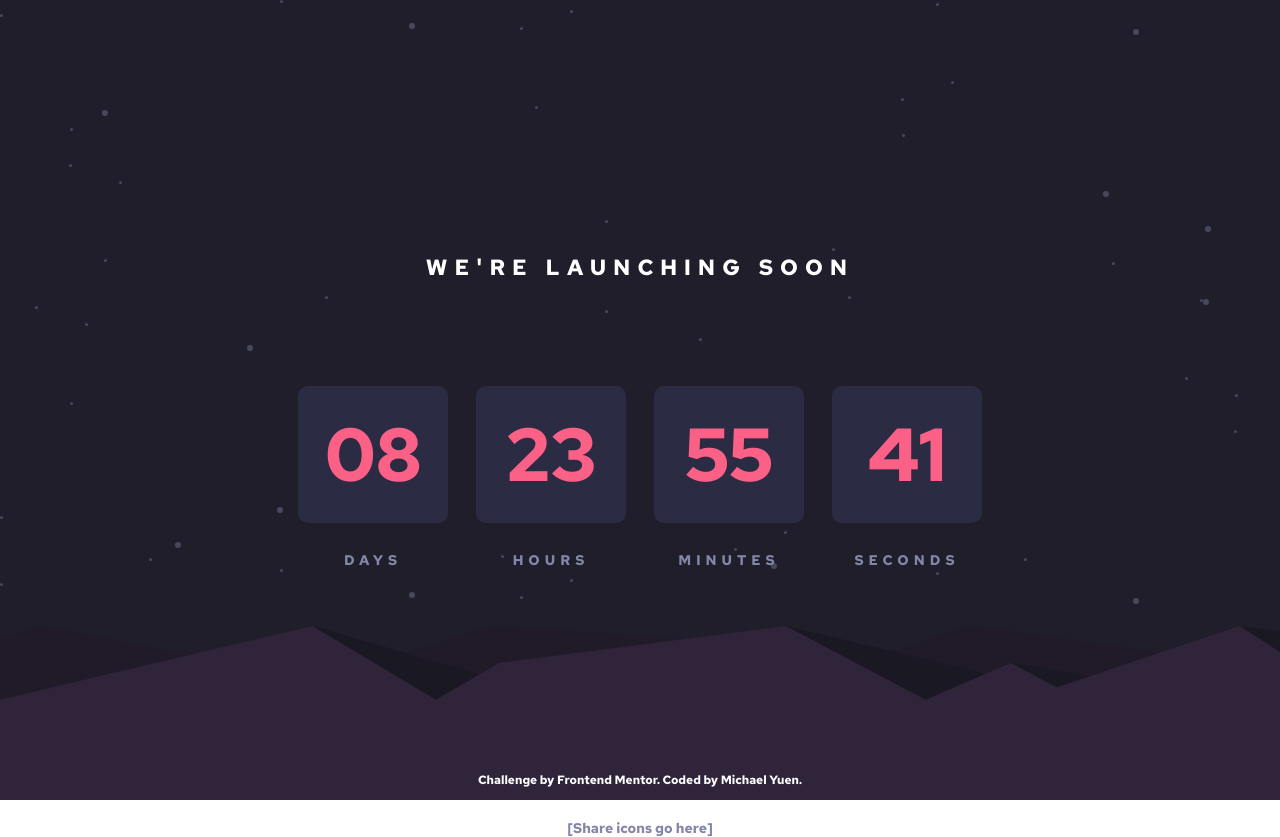
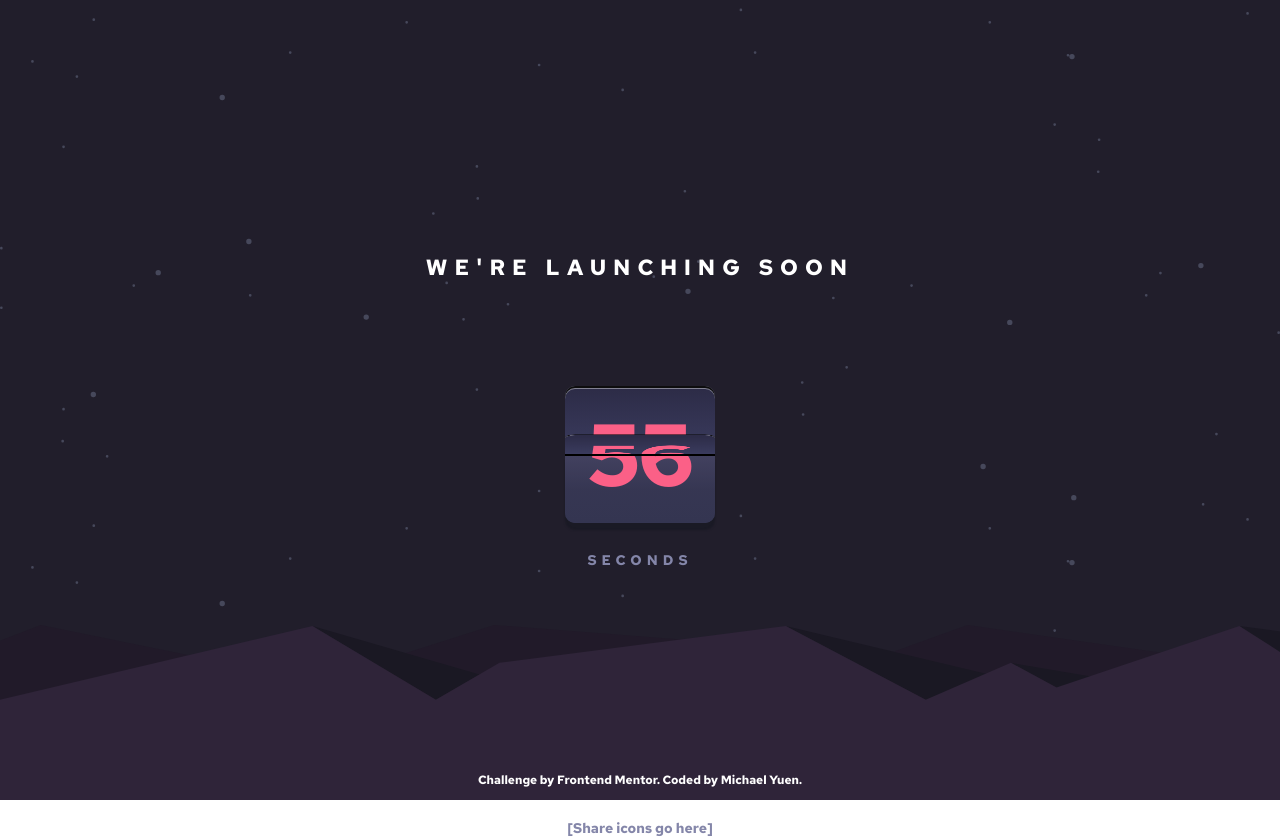
Before and after one commit to michaelyuen/launch-countdown-timer, a Next.js app: page / in a window 1280 px wide. Built offline with nearby package versions, Linux system fonts and the light colour scheme.

Commit message:
Update refactored FlippingNumber

```diff
--- /dev/null
+++ b/babel.config.json
@@ -0,0 +1,4 @@
+{
+  "presets": ["next/babel"],
+  "plugins": [["styled-components", { "ssr": true }]]
+}
--- a/components/Countdown.js
+++ b/components/Countdown.js
@@ -1,4 +1,7 @@
+import { useEffect, useState } from "react";
 import styled from "styled-components";
+import FlippingNumber from "./FlippingNumber";
+
 export const CountdownContainer = styled.article`
   align-items: center;
   display: flex;
@@ -13,14 +16,10 @@ export const CountdownContainer = styled.article`
     z-index: 1;
 
     > div:first-child {
-      align-items: center;
-      background: rgb(43, 43, 68);
-      border-radius: 10px;
       color: hsl(345, 95%, 68%);
-      display: flex;
-      font-size: 75px;
+      font-size: 88px; // 75px;
+      line-height: 137px;
       height: 137px;
-      justify-content: center;
       width: 150px;
     }
 
@@ -33,9 +32,36 @@ export const CountdownContainer = styled.article`
 `;
 
 export default function Countdown() {
+  const INTERVAL = 1000;
+  const initDuration = 60;
+  // const initDuration = {
+  //   minutes: 55,
+  //   seconds: 41,
+  // };
+  const [duration, setDuration] = useState(initDuration);
+
+  useEffect(() => {
+    const intervalId = setInterval(() => {
+      // cancel if 0
+      setDuration((dur) => {
+        console.log({ dur });
+        if (dur === 0) {
+          clearInterval(intervalId);
+          return dur;
+        } else {
+          return dur - 1;
+        }
+      });
+    }, INTERVAL);
+
+    return () => {
+      clearInterval(intervalId);
+    };
+  }, []);
+
   return (
     <CountdownContainer>
-      <div>
+      {/* <div>
         <div>08</div>
         <div>Days</div>
       </div>
@@ -46,9 +72,9 @@ export default function Countdown() {
       <div>
         <div>55</div>
         <div>Minutes</div>
-      </div>
+      </div> */}
       <div>
-        <div>41</div>
+        <FlippingNumber animationDuration={INTERVAL} number={duration} />
         <div>Seconds</div>
       </div>
     </CountdownContainer>
--- /dev/null
+++ b/components/FlippingNumber.js
@@ -0,0 +1,137 @@
+import { useEffect, useRef } from "react";
+import styled, { css, keyframes } from "styled-components";
+
+const flip = keyframes`
+  0% {
+    transform: rotateX(0);
+  }
+
+  100% {
+    border-bottom: 1px solid black;
+    transform: rotateX(0.5turn);
+    z-index: 1;
+  }
+`;
+
+const FlippingNumberContainer = styled.div`
+  position: relative;
+
+  .bottom {
+    background: rgb(52, 53, 81);
+    background: linear-gradient(
+        rgba(188, 167, 216, 0.1),
+        rgba(72, 66, 95, 0.1) 50%,
+        rgb(52, 53, 81)
+      ),
+      rgb(52, 53, 81);
+    border-bottom-left-radius: 10px;
+    border-bottom-right-radius: 10px;
+    box-shadow: 0px 7px 2px rgb(26, 26, 37);
+  }
+
+  .top {
+    background: linear-gradient(to bottom, rgb(44, 43, 70), rgb(59, 60, 95));
+
+    display: flex;
+    justify-content: center;
+    backface-visibility: hidden;
+    overflow: hidden;
+
+    position: absolute;
+    left: 0;
+    top: 0;
+    height: 50%;
+    width: 100%;
+
+    border-top-left-radius: 10px;
+    border-top-right-radius: 10px;
+    box-shadow: inset 0 2px rgba(0, 0, 0, 0.9),
+      inset 0 3px 0 rgba(255, 255, 255, 0.4);
+  }
+
+  .bottom.current {
+    display: flex;
+    align-items: flex-end;
+    justify-content: center;
+    position: absolute;
+    left: 0;
+    bottom: 0;
+    height: 50%;
+    overflow: hidden;
+    width: 100%;
+
+    border-top: 2px solid black;
+  }
+
+  .flipper {
+    position: absolute;
+    left: 0;
+    top: 0;
+    height: 50%;
+    width: 100%;
+
+    border-top-left-radius: 10px;
+    border-top-right-radius: 10px;
+    animation: ${({ animationDuration, shouldAnimate }) =>
+      shouldAnimate
+        ? css`
+            ${flip} ${animationDuration}ms ease-in forwards
+          `
+        : "none"};
+
+    transform-origin: bottom;
+    transform-style: preserve-3d;
+
+    .bottom,
+    .top {
+      display: flex;
+      justify-content: center;
+      backface-visibility: hidden;
+      overflow: hidden;
+
+      position: absolute;
+      left: 0;
+      top: 0;
+      height: 100%;
+      width: 100%;
+    }
+
+    .bottom {
+      align-items: flex-end;
+      transform: rotateX(-0.5turn);
+    }
+
+    .top {
+      background: linear-gradient(to bottom, rgb(44, 43, 70), rgb(59, 60, 95));
+
+      border-top-left-radius: 10px;
+      border-top-right-radius: 10px;
+      box-shadow: inset 0 2px rgba(0, 0, 0, 0.9),
+        inset 0 3px 0 rgba(255, 255, 255, 0.4);
+    }
+  }
+`;
+
+export default function FlippingNumber2({ animationDuration, number }) {
+  const previousNumberRef = useRef(number);
+  const { current: previousNumber } = previousNumberRef;
+
+  useEffect(() => {
+    previousNumberRef.current = number;
+  }, [number]);
+
+  return (
+    <FlippingNumberContainer
+      animationDuration={animationDuration}
+      key={number}
+      shouldAnimate={previousNumber !== number}
+    >
+      <div className="top next">{number}</div>
+      <div className="flipper">
+        <div className="bottom">{number}</div>
+        <div className="top">{previousNumber}</div>
+      </div>
+      <div className="bottom current">{previousNumber}</div>
+    </FlippingNumberContainer>
+  );
+}
--- a/pages/index.js
+++ b/pages/index.js
@@ -6,7 +6,12 @@ import { Title } from "../components/Title";
 
 const AppContainer = styled.main`
   align-items: center;
-  background: url("/images/bg-stars.svg") rgb(33, 30, 43);
+  background-color: rgb(33, 30, 43);
+  background-image: url("/images/pattern-hills.svg"),
+    url("/images/bg-stars.svg");
+  background-repeat: no-repeat, repeat;
+  background-position: bottom center;
+  background-size: contain;
   color: hsl(237, 18%, 59%);
   display: flex;
   flex-direction: column;
@@ -14,17 +19,6 @@ const AppContainer = styled.main`
 
   img {
     display: none;
-    width: 100%;
-  }
-
-  &:before {
-    background-image: url("/images/pattern-hills.svg");
-    background-position: bottom center;
-    background-repeat: no-repeat;
-    background-size: contain;
-    content: "";
-    height: 100%;
-    position: absolute;
     width: 100%;
   }
 `;
```
